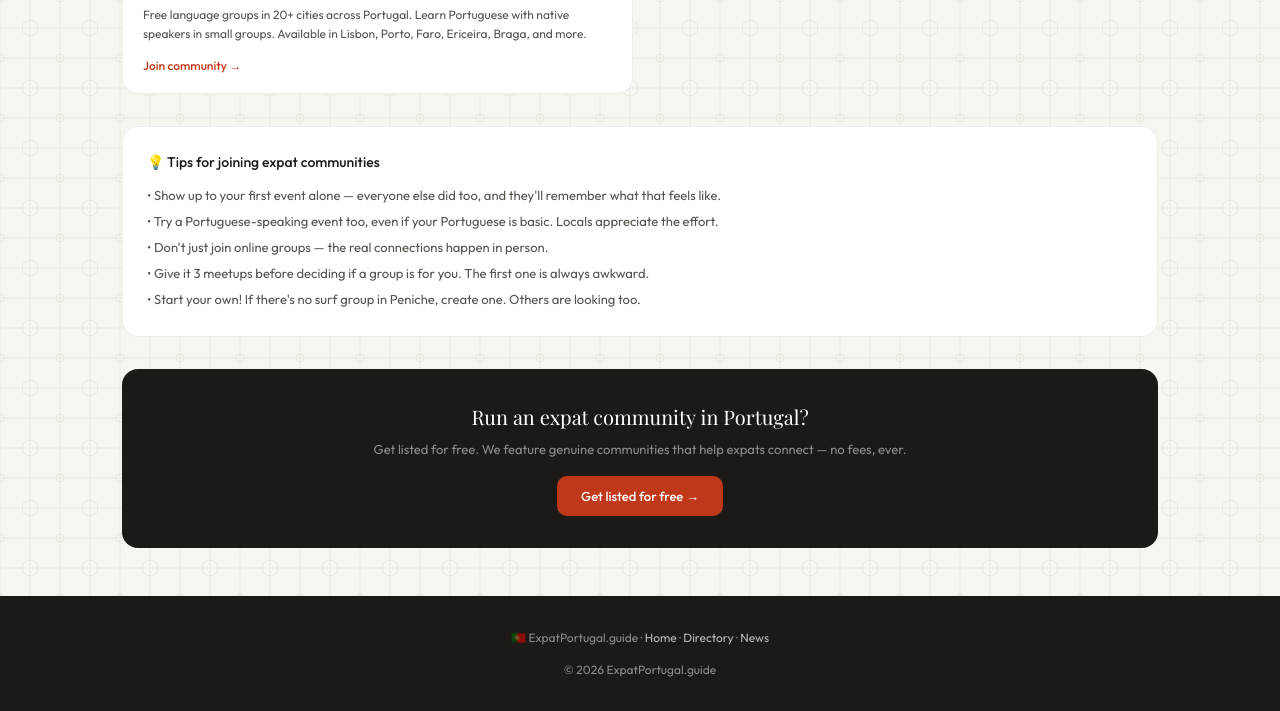
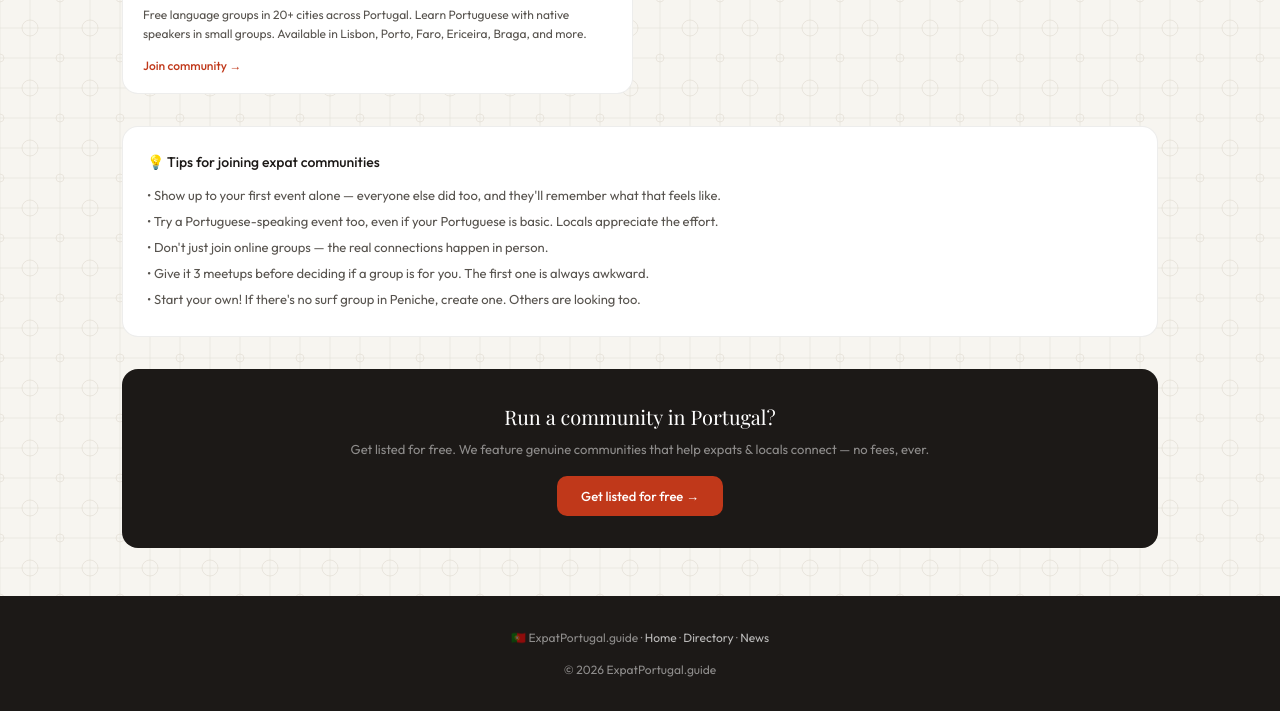
Before and after one commit to projectspm24-commits/expatportugal-guide, a plain HTML site: page communities.html in a window 1280 px wide. Shown: the part 3122-3833 px from the top of the page. Drawn offline with nearby package versions, Linux system fonts and the light colour scheme; a web font is replaced by a local one.

Commit message:
Update communities CTA text — include locals

```diff
--- a/communities.html
+++ b/communities.html
@@ -111,8 +111,8 @@ footer{background:var(--ink);color:rgba(255,255,255,0.5);padding:2rem;margin-top
   </div>
 
   <div class="cta-box">
-    <div class="cta-t">Run an expat community in Portugal?</div>
-    <div class="cta-sub">Get listed for free. We feature genuine communities that help expats connect &mdash; no fees, ever.</div>
+    <div class="cta-t">Run a community in Portugal?</div>
+    <div class="cta-sub">Get listed for free. We feature genuine communities that help expats &amp; locals connect &mdash; no fees, ever.</div>
     <a class="cta-btn" href="mailto:hello@expatportugal.guide?subject=List our community&body=Community name:%0ACity / region:%0AType (social, nomad, family, sport, professional, culture):%0APlatform (Meetup, Facebook, WhatsApp, etc.):%0AApprox. members:%0ALink:%0AShort description:">Get listed for free &rarr;</a>
   </div>
 </div>
```
